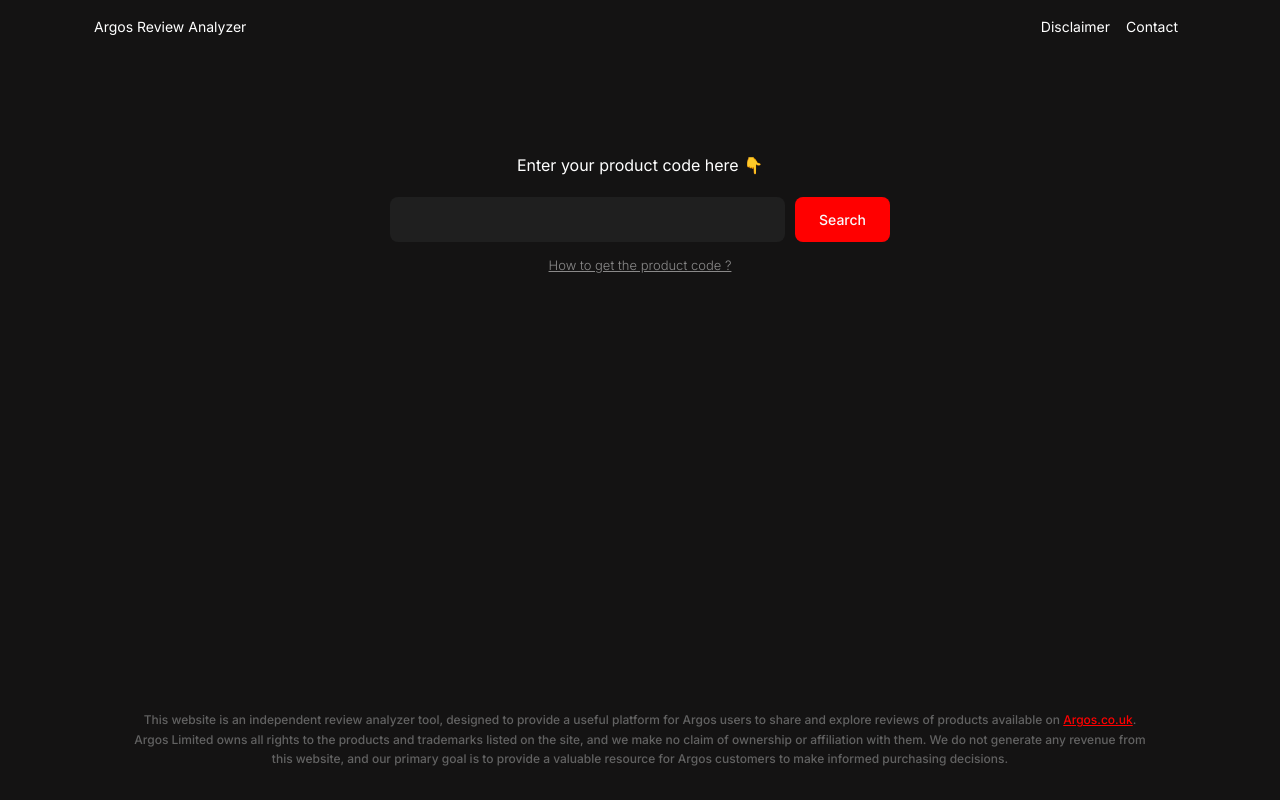
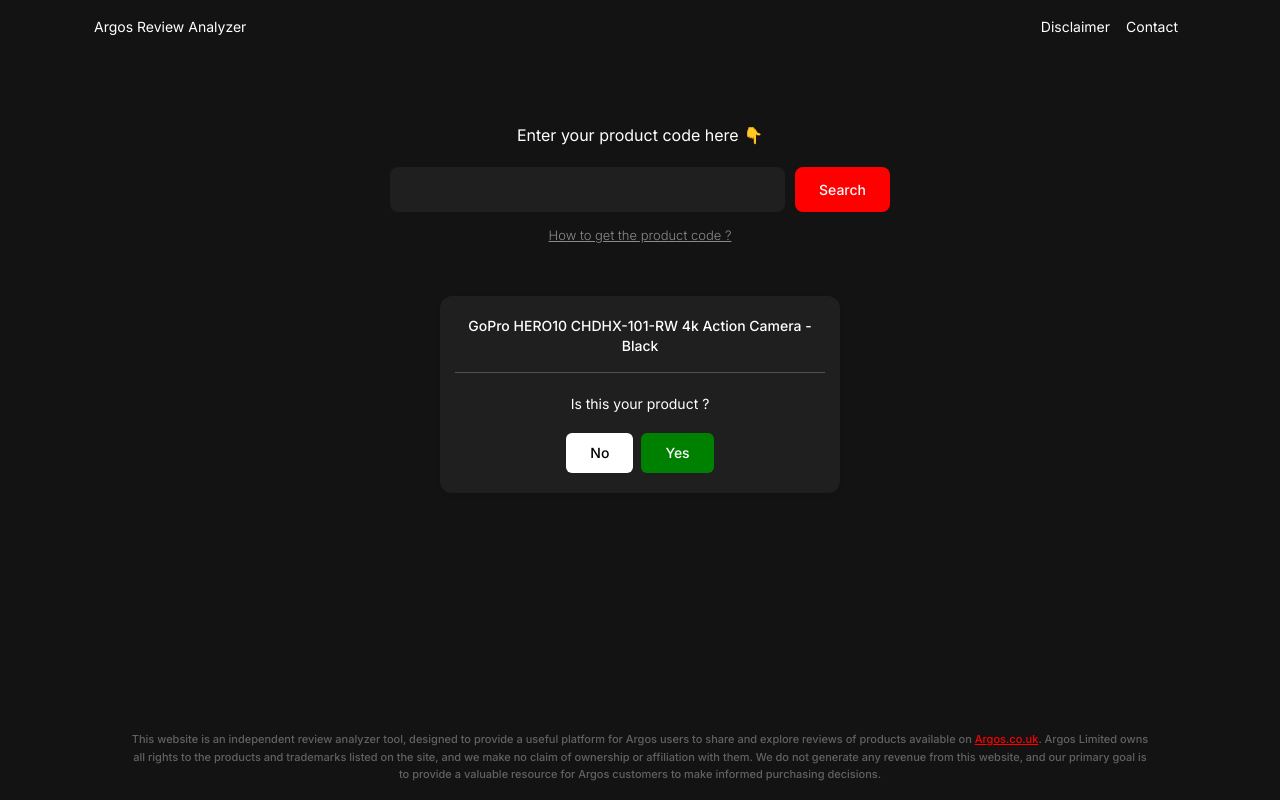
Before and after one commit to Analog-Archives/Argos-Review-Analyzer, a Next.js app: page / in a window 1280 px wide. Built offline with nearby package versions, Linux system fonts and the light colour scheme.

Commit message:
add result card

```diff
--- a/components/app/home/disclaimer-section/disclaimer.module.css
+++ b/components/app/home/disclaimer-section/disclaimer.module.css
@@ -1,12 +1,12 @@
 .text {
     position: fixed;
-    bottom: 2%;
+    bottom: 0;
     transform: translateX(-50%);
     left: 50%;
     width: 80%;
     text-align: center;
     color: rgb(98, 98, 98);
-    font-size: 12px;
+    font-size: 11px;
     font-weight: 500;
     line-height: 1.6;
 }
--- /dev/null
+++ b/components/app/home/result-card/result-card.module.css
@@ -0,0 +1,25 @@
+.wrapper {
+    color: white !important;
+    padding-top: 20px;
+    padding-bottom: 20px;
+    padding-left: 15px;
+    padding-right: 15px;
+    border-radius: 12px;
+    width: 80%;
+    border: none !important;
+    background-color: #1F1F1F;
+}
+
+.button_1 {
+    color: black;
+    font-weight: 500;
+    background-color: white !important;
+    margin-right: 4px;
+}
+
+.button_2 {
+    color: white;
+    font-weight: 500;
+    background-color: green !important;
+    margin-left: 4px;
+}
--- /dev/null
+++ b/components/app/home/result-card/result-card.tsx
@@ -0,0 +1,54 @@
+"use client"
+
+// components
+import {
+    Card,
+    CardDescription,
+    CardFooter
+} from '@/components/ui/card'
+import { Button } from '@/components/ui/button'
+
+// interface
+import { ResultCardProps } from '@/interfaces/Result-Card-Interface'
+
+// stylesheet
+import Styles from './result-card.module.css'
+
+const ResultCard: React.FC<ResultCardProps> = ({ title }) => {
+    return (
+        <div style={{
+            display: 'flex',
+            alignItems: 'center',
+            justifyContent: 'center',
+            marginTop: 50
+        }}>
+            <Card className={Styles.wrapper}>
+                <CardDescription
+                    style={{
+                        color: 'white',
+                        fontWeight: 500,
+                        fontSize: 14,
+                        textTransform: 'capitalize'
+                    }}>
+                    {title}</CardDescription>
+
+                <hr style={{ color: '#E9E9E9' }} />
+
+                <CardFooter
+                    className='mx-auto d-block'
+                    style={{
+                        fontSize: 14,
+                        marginTop: 20
+                    }}>
+                    Is this your product ?</CardFooter>
+
+                <div style={{ marginTop: -5 }}>
+                    <Button className={Styles.button_1}>No</Button>
+                    <Button className={Styles.button_2}>Yes</Button>
+                </div>
+            </Card>
+        </div>
+    )
+}
+
+export default ResultCard
--- a/components/app/home/search-section/search-section.module.css
+++ b/components/app/home/search-section/search-section.module.css
@@ -2,7 +2,7 @@
     color: white;
     width: 500px;
     text-align: center;
-    margin-top: 100px;
+    margin-top: 70px;
 }
 
 .wrapper p {
@@ -17,7 +17,7 @@
     border-radius: 8px;
 }
 
-.wrapper button {
+.search_button {
     border-radius: 8px;
     background-color: red !important;
     height: auto;
--- a/components/app/home/search-section/search-section.tsx
+++ b/components/app/home/search-section/search-section.tsx
@@ -8,6 +8,7 @@
 
 // stylesheet
 import Styles from './search-section.module.css'
+import ResultCard from '../result-card/result-card';
 
 const SearchSection: React.FC<{}> = () => {
     return (
@@ -19,9 +20,12 @@
                 marginBottom: 10
             }}>
                 <Input />
-                <Button>Search</Button>
+                <Button className={Styles.search_button}>Search</Button>
             </div>
             <a href="">How to get the product code ?</a>
+
+            {/* quick result */}
+            <ResultCard title='GoPro HERO10 CHDHX-101-RW 4k Action Camera - Black' />
         </div>
     )
 }
--- /dev/null
+++ b/components/ui/card.tsx
@@ -0,0 +1,79 @@
+import * as React from "react"
+
+import { cn } from "@/lib/utils"
+
+const Card = React.forwardRef<
+  HTMLDivElement,
+  React.HTMLAttributes<HTMLDivElement>
+>(({ className, ...props }, ref) => (
+  <div
+    ref={ref}
+    className={cn(
+      "rounded-lg border bg-card text-card-foreground shadow-sm",
+      className
+    )}
+    {...props}
+  />
+))
+Card.displayName = "Card"
+
+const CardHeader = React.forwardRef<
+  HTMLDivElement,
+  React.HTMLAttributes<HTMLDivElement>
+>(({ className, ...props }, ref) => (
+  <div
+    ref={ref}
+    className={cn("flex flex-col space-y-1.5 p-6", className)}
+    {...props}
+  />
+))
+CardHeader.displayName = "CardHeader"
+
+const CardTitle = React.forwardRef<
+  HTMLParagraphElement,
+  React.HTMLAttributes<HTMLHeadingElement>
+>(({ className, ...props }, ref) => (
+  <h3
+    ref={ref}
+    className={cn(
+      "text-2xl font-semibold leading-none tracking-tight",
+      className
+    )}
+    {...props}
+  />
+))
+CardTitle.displayName = "CardTitle"
+
+const CardDescription = React.forwardRef<
+  HTMLParagraphElement,
+  React.HTMLAttributes<HTMLParagraphElement>
+>(({ className, ...props }, ref) => (
+  <p
+    ref={ref}
+    className={cn("text-sm text-muted-foreground", className)}
+    {...props}
+  />
+))
+CardDescription.displayName = "CardDescription"
+
+const CardContent = React.forwardRef<
+  HTMLDivElement,
+  React.HTMLAttributes<HTMLDivElement>
+>(({ className, ...props }, ref) => (
+  <div ref={ref} className={cn("p-6 pt-0", className)} {...props} />
+))
+CardContent.displayName = "CardContent"
+
+const CardFooter = React.forwardRef<
+  HTMLDivElement,
+  React.HTMLAttributes<HTMLDivElement>
+>(({ className, ...props }, ref) => (
+  <div
+    ref={ref}
+    className={cn("flex items-center p-6 pt-0", className)}
+    {...props}
+  />
+))
+CardFooter.displayName = "CardFooter"
+
+export { Card, CardHeader, CardFooter, CardTitle, CardDescription, CardContent }
--- /dev/null
+++ b/interfaces/Result-Card-Interface.tsx
@@ -0,0 +1,3 @@
+export interface ResultCardProps {
+    title: string
+}
```
